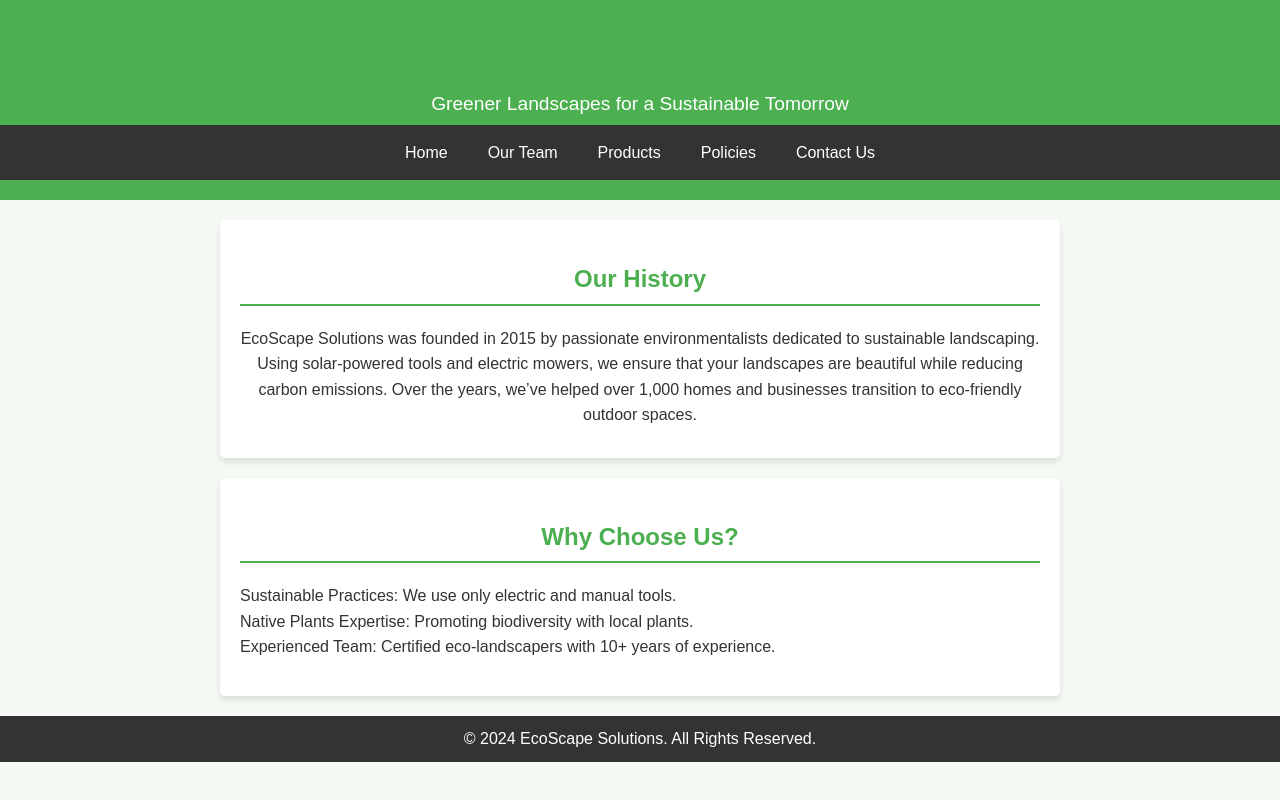
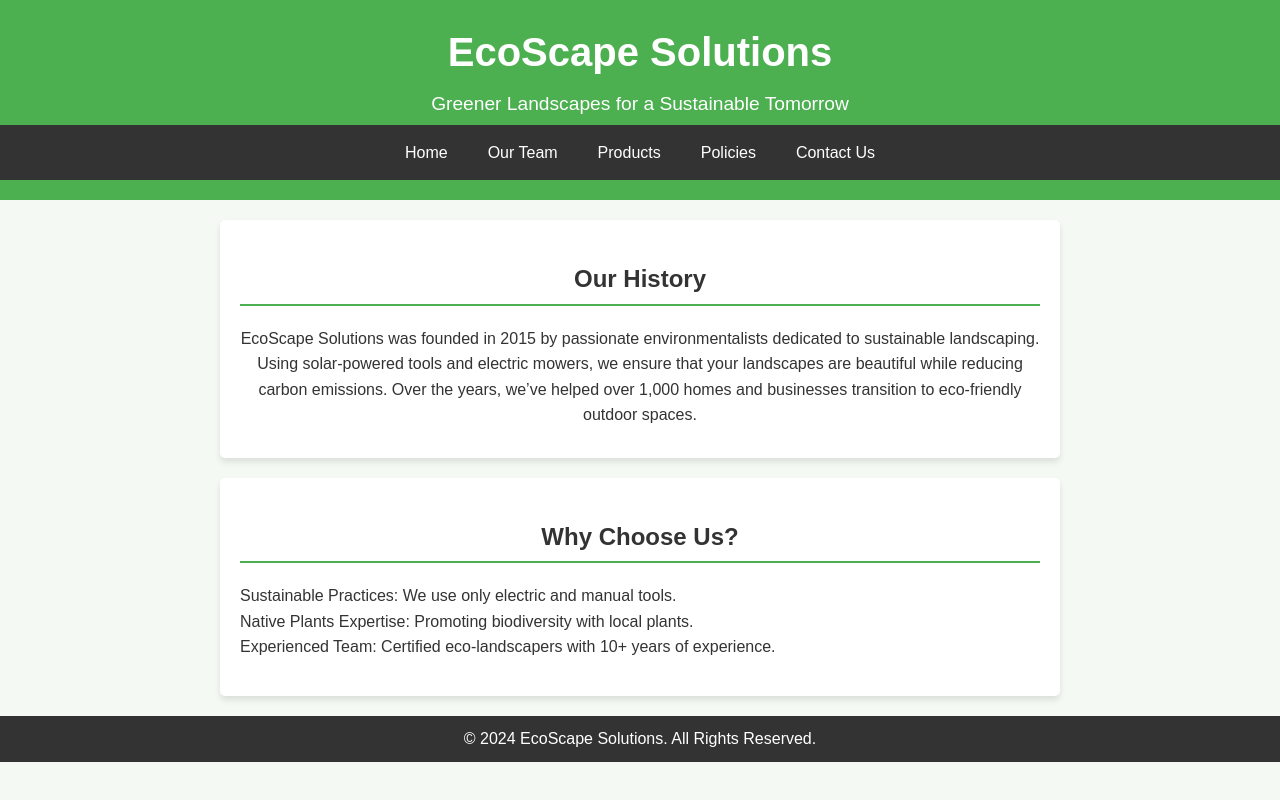
Before and after one commit to ryguy1021/project, a plain HTML site: page index.html in a window 1280 px wide. Drawn offline with Linux system fonts and the light colour scheme.

Commit message:
Update styles.css

```diff
--- a/styles.css
+++ b/styles.css
@@ -9,7 +9,7 @@ body {
 }
 
 h1, h2, h3 {
-  color: #4CAF50; /* green for headings */
+  color: #white; /* green for headings */
   text-align: center;
   margin-bottom: 10px;
 }
```
